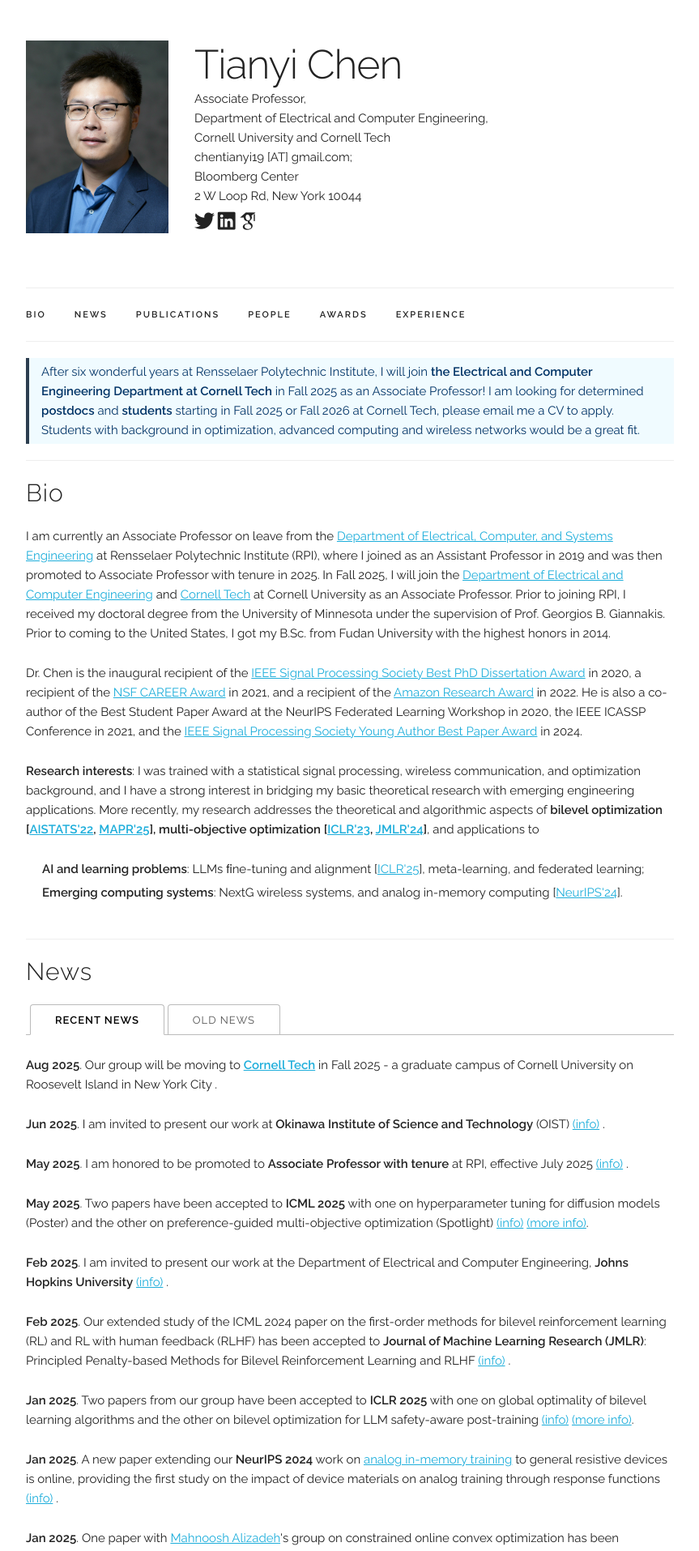
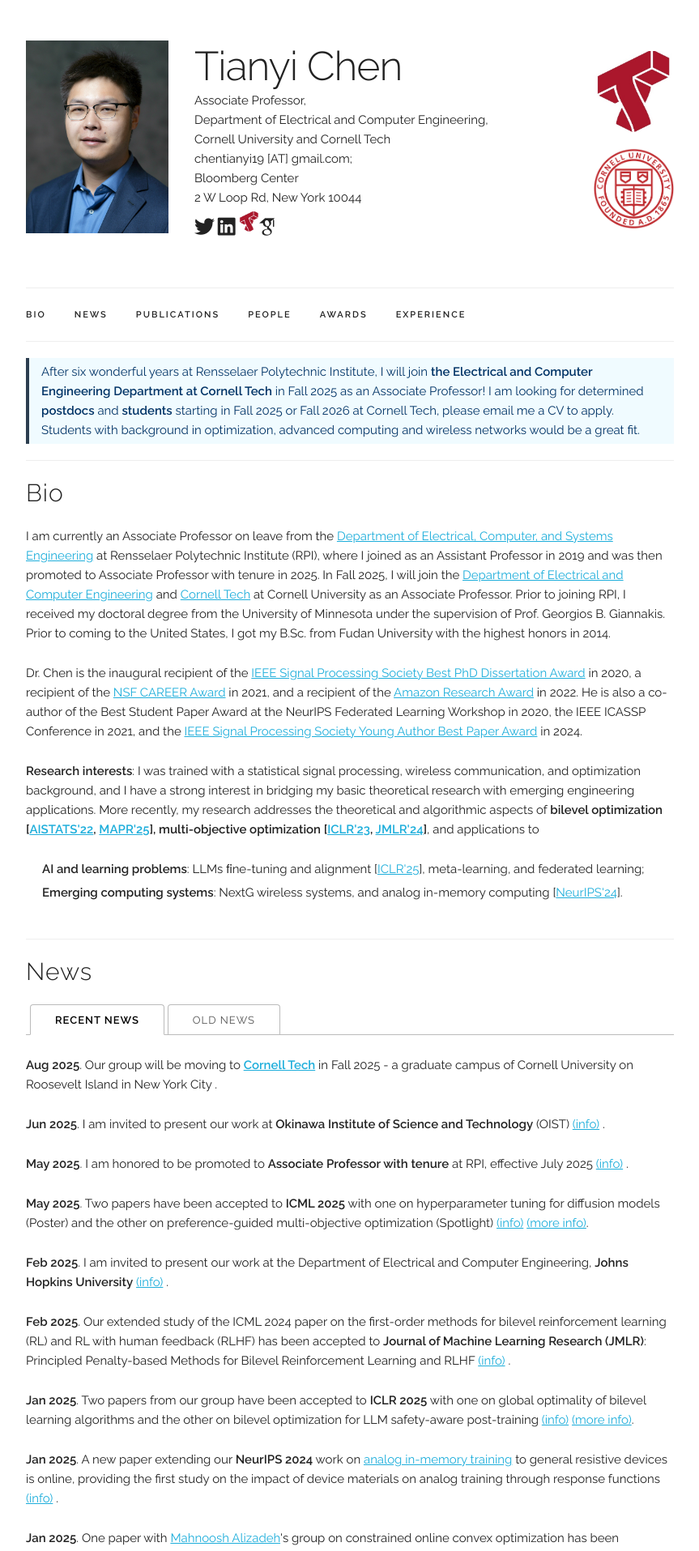
Before and after one commit to chentianyi19/chentianyi19.github.io, a Jekyll site: the page built from index.html, in a window 1280 px wide. Shown: the top 1915 px of the page at 81% size, without its empty margins (208-1071 px from the left). Built offline with Jekyll 4.4.1, drawn with Linux system fonts in a browser that asks for light colours; some web fonts are replaced; comment, search, counter and statistics services are not loaded.

Commit message:
Add files via upload

```diff
--- a/_layouts/default.html
+++ b/_layouts/default.html
@@ -68,11 +68,11 @@
   <div class="container">
 
     <section class="header">
-      <div class="row">
+      <div class="row" style="display: flex; justify-content: space-between; align-items: center;">
         <div class="three columns">
           <a href="{{ site.baseurl }}/"><img class="u-max-full-width" src='{{ site.baseurl }}{{ site.data.main_info.profile_pic }}'></a>
         </div>
-        <div class="nine columns main-description">
+        <div class="nine columns main-description" style="flex: 1;">
             <h1>{{ site.data.main_info.name }}</h1>
             <p>{{ site.data.main_info.title }}</p>
             <p>{{ site.data.main_info.email }};&nbsp;
@@ -87,14 +87,19 @@
                 <i class="fa-brands fa-linkedin fa-lg" style="font-size: 25px; padding-top: 10px"></i>
               </span>
 
-<!--               <span onclick="window.open('{{ site.data.main_info.github }}')" style="cursor: pointer">
-                <i class="fa-brands fa-github fa-lg" style="font-size: 25px; padding-top: 10px"></i>
-              </span> -->
+              <span onclick="window.open('{{ site.data.main_info.github }}')" style="cursor: pointer; margin-right: -5px;">
+               <img src="/assets/CT_logo.jpg" alt="Cornell Tech" style="width: 25px; height: 25px; padding-top: 5px">
+              </span>
 
               <span onclick="window.open('{{ site.data.main_info.google_scholar }}')" style="cursor: pointer">
                 <i class="ai ai-google-scholar ai-lg" style="font-size: 25px; padding-top: 10px" aria-hidden="true"></i>
               </span>
             </p>
+        </div>
+
+         <div class="right-logos" style="display: flex; flex-direction: column; gap: 20px;">
+         <img src="/assets/CT_logo.jpg" alt="Logo 1" style="height: 100px;">
+         <img src="/assets/cornell_logo.jpg" alt="Logo 2" style="height: 100px;">
         </div>
       </div>
     </section>
@@ -134,9 +139,9 @@
             <i class="fa-brands fa-linkedin"></i>
           </span>
 
-<!--           <span onclick="window.open('{{ site.data.main_info.github }}')" style="cursor: pointer">
-            <i class="fa-brands fa-github"></i>
-          </span> -->
+          <span onclick="window.open('{{ site.data.main_info.github }}', '_blank')" style="cursor: pointer">
+               <img src="/assets/CT_logo.jpg" alt="Cornell Tech" style="width: 15px; height: 15px;">
+          </span>
 
           <span onclick="window.open('{{ site.data.main_info.google_scholar }}')" style="cursor: pointer">
             <i class="ai ai-google-scholar" aria-hidden="true"></i>
```
